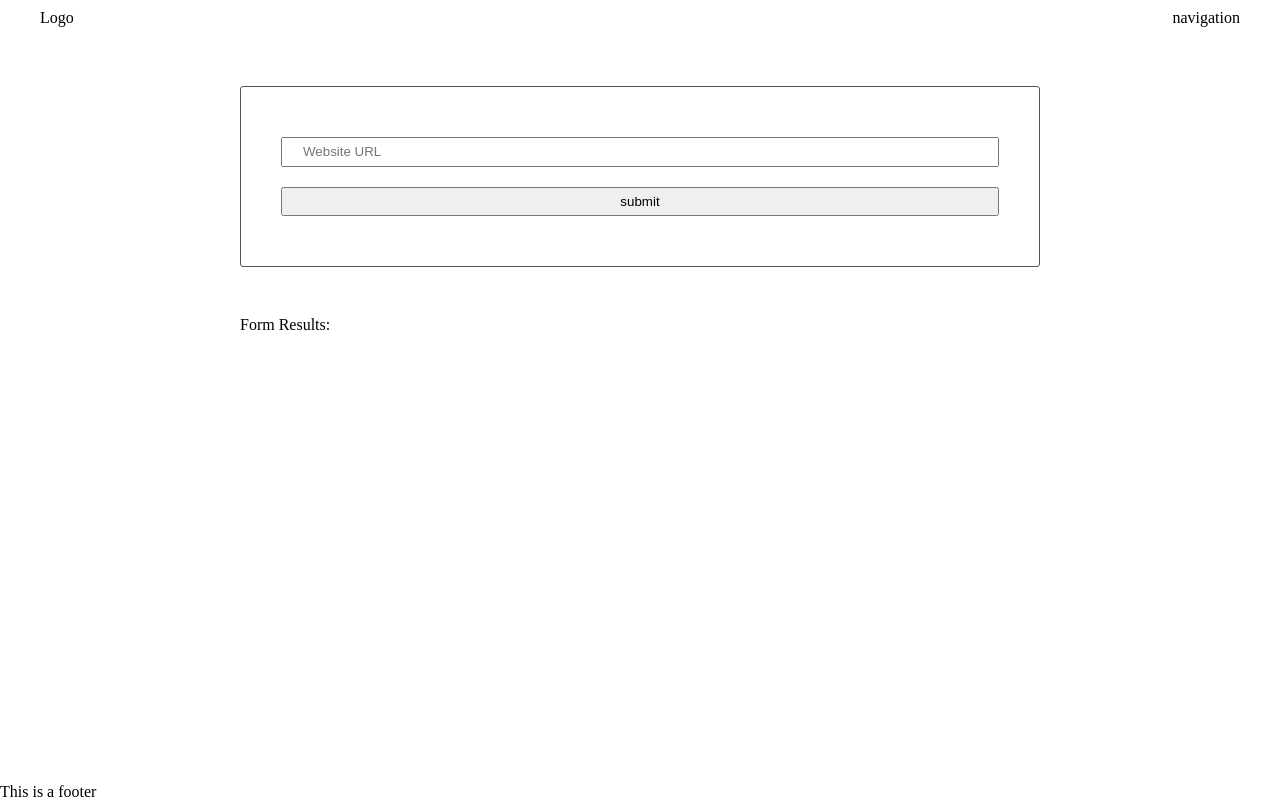
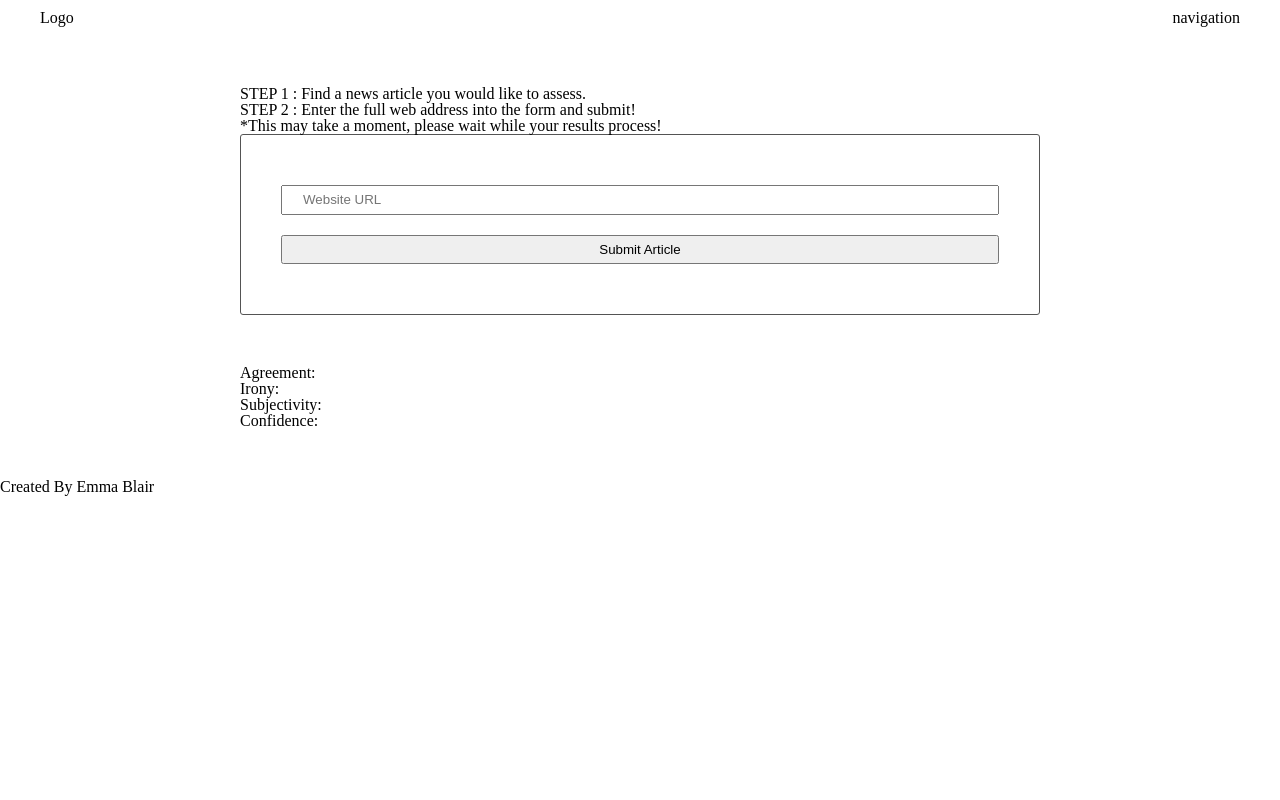
Before and after one commit to emmablair/evaluate-news-nlp, a website built with webpack: page src/client/views/index.html in a window 1280 px wide. Built offline with nearby package versions, Linux system fonts and the light colour scheme.

Commit message:
add results section

```diff
--- a/src/client/views/index.html
+++ b/src/client/views/index.html
@@ -2,11 +2,12 @@
 <html lang="en" dir="ltr">
     <head>
         <meta charset="utf-8">
+        <link href="https://fonts.googleapis.com/css2?family=Poppins:wght@500&display=swap" rel="stylesheet">
         <title>Test</title>
     </head>
 
     <body>
-
+        <div class='bg'>
         <header>
             <div class="">
                 Logo
@@ -15,24 +16,48 @@
                 navigation
             </div>
         </header>
-
         <main>
             <section>
+                <ol>
+                    <li>STEP 1 : Find a news article you would like to assess.</li>
+                    <li>STEP 2 : Enter the full web address into the form and submit!</li>
+                    <!-- <li>*This may take a moment, please wait while your results process!</li> -->
+                </ol>
+                <div id='label'>*This may take a moment, please wait while your results process!</div>
                 <form class="" onsubmit="return Client.handleSubmit(event)">
-                    <input id="entry" type="text" name="input" value="" onblur="onBlur()" placeholder="Website URL">
-                    <input id="submit" type="submit" name="" value="submit" onclick="return Client.handleSubmit(event)" onsubmit="return Client.handleSubmit(event)">
+                    <input id="entry" type="text" name="input" value="" placeholder="Website URL">
+                    <input id="submit" type="submit" name="" value="Submit Article" onclick="return Client.handleSubmit(event)" onsubmit="return Client.handleSubmit(event)">
                 </form>
             <section>
 
             <section>
-                <strong>Form Results:</strong>
-                <div id="results"></div>
+                <div id='results'>
+                <!-- <div id='resultHead'><strong>Your NLP Results</strong></div> -->
+                    <div id='resultArea'>
+                        <div id="resultsOne">
+                            <h2>Agreement:</h2>
+                            <div id='agreement'></div>
+                        </div>
+                        <div id="resultsTwo">
+                            <h2>Irony:</h2>
+                            <div id='irony'></div>
+                        </div>
+                        <div id="resultsThree">
+                            <h2>Subjectivity:</h2>
+                            <div id='subjectivity'></div>
+                        </div>
+                        <div id="resultsFour">
+                            <h2>Confidence:</h2>
+                            <div id='confidence'></div>
+                        </div>
+                    </div>
+                </div>
             </section>
         </main>
 
         <footer>
-            <p>This is a footer</p>
+            <div id='footer'>Created By Emma Blair</div>
         </footer>
-
+        </div>
     </body>
 </html>
```
